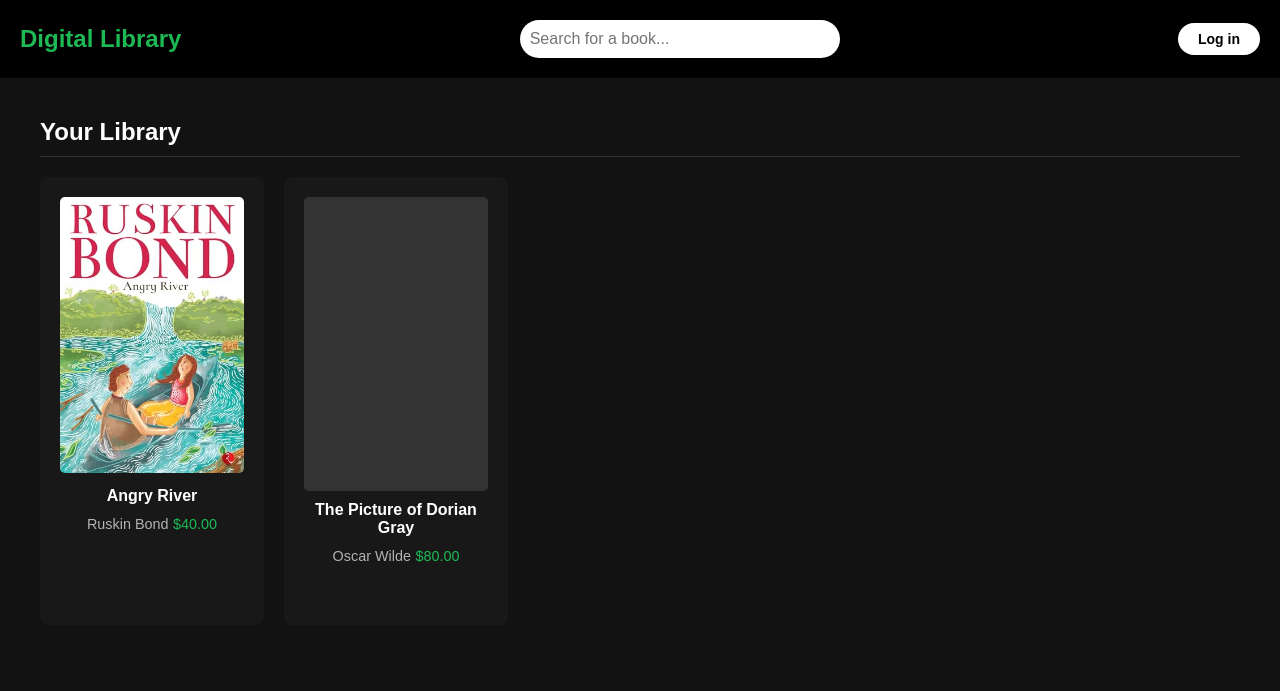
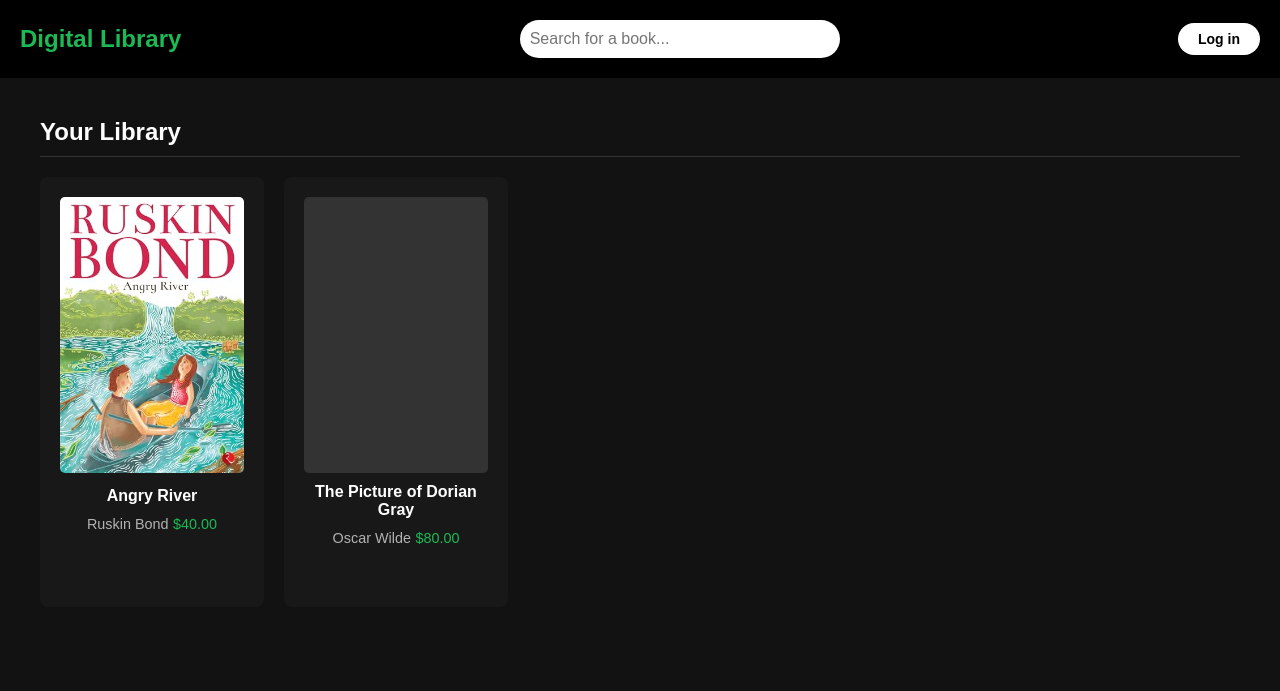
Before and after one commit to bluntkey/bookshelf, a Django app: page / in a window 1280 px wide. Shown: the top 691 px of the page. Run offline with Django 5.2, Linux system fonts and the light colour scheme; data comes from the database, SQL or seed files in the repository.

Commit message:
Cover size configured to standard 2/3

```diff
--- a/library/templates/library/index.html
+++ b/library/templates/library/index.html
@@ -87,10 +87,10 @@
                     <div class="book-card">
 
                         {% if book.cover_image %}
-                            <img src="{{ book.cover_image.url }}" style="width: 100%; aspect-ratio: 2/3; object-fit: cover; border-radius: 5px; margin-bottom: 10px;">
-                        {% else %}
-                            <div style="width: 100%; aspect-ratio: 1050/1676; background-color: #333; border-radius: 5px; margin-bottom: 10px;"></div>
-                        {% endif %}
+        <img src="{{ book.cover_image.url }}" style="width: 100%; aspect-ratio: 2/3; object-fit: cover; border-radius: 5px; margin-bottom: 10px;">
+    {% else %}
+        <div style="width: 100%; aspect-ratio: 2/3; background-color: #333; border-radius: 5px; margin-bottom: 10px;"></div>
+    {% endif %}
                         <span class="book-title">{{ book.title }}</span>
                         <span class="book-author">{{ book.author }}</span>
                         <span class="book-author" style="color: #1db954;">${{ book.price }}</span>
```
Also changed, not shown: library/templates/library/my_library.html (+4 -4 lines).
